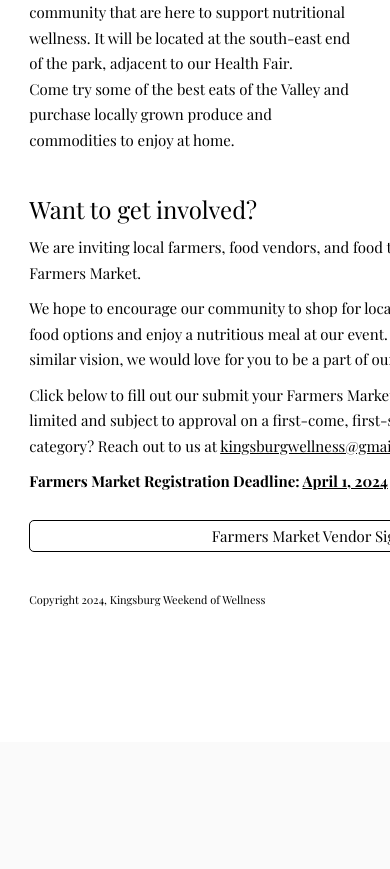
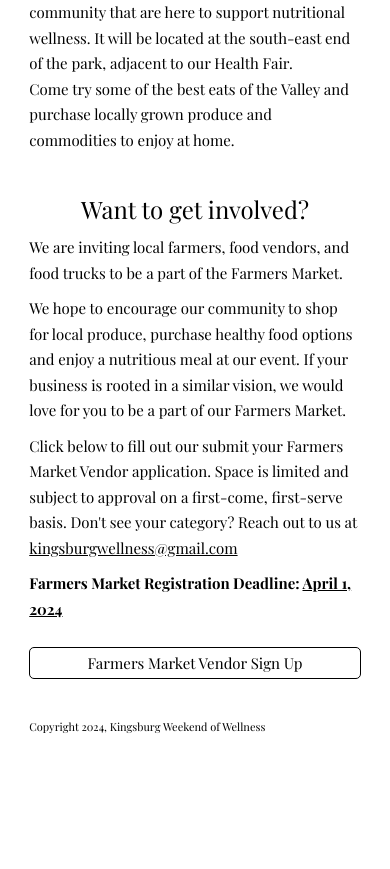
Before and after one commit to BlackCubes/weekend-of-wellness, a Django app: page /events/farmers-market/ in a window 390 px wide; the page is wider, and only the part inside the window is pictured. Shown: the part 359-1228 px from the top of that part. Before the commit the page ends 965 px from the top of that part, so only its background shows below. Run offline with Django 5.2, Linux system fonts and the light colour scheme; some web fonts are replaced.

Commit message:
fix container

```diff
--- a/events/static/events/css/style.css
+++ b/events/static/events/css/style.css
@@ -175,7 +175,8 @@
     margin-right: auto;
   }
 
-  .health-fair__info-container {
+  .health-fair__info-container,
+  .farmers-market__signup-container {
     width: 100%;
   }
 
@@ -183,7 +184,8 @@
     width: 100%;
   }
 
-  .health-fair__booth-info h2 {
+  .health-fair__booth-info h2,
+  .farmers-market__signup h2 {
     text-align: center;
   }
 }
```
